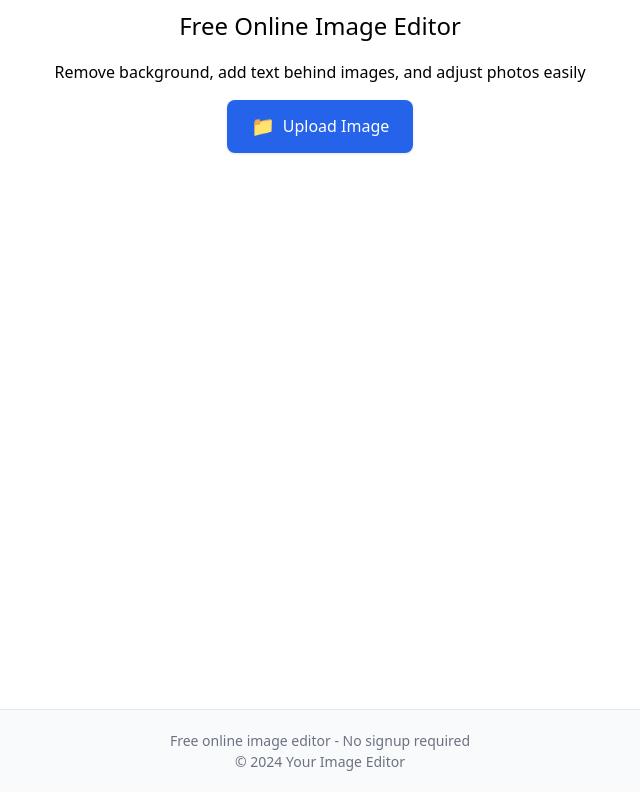
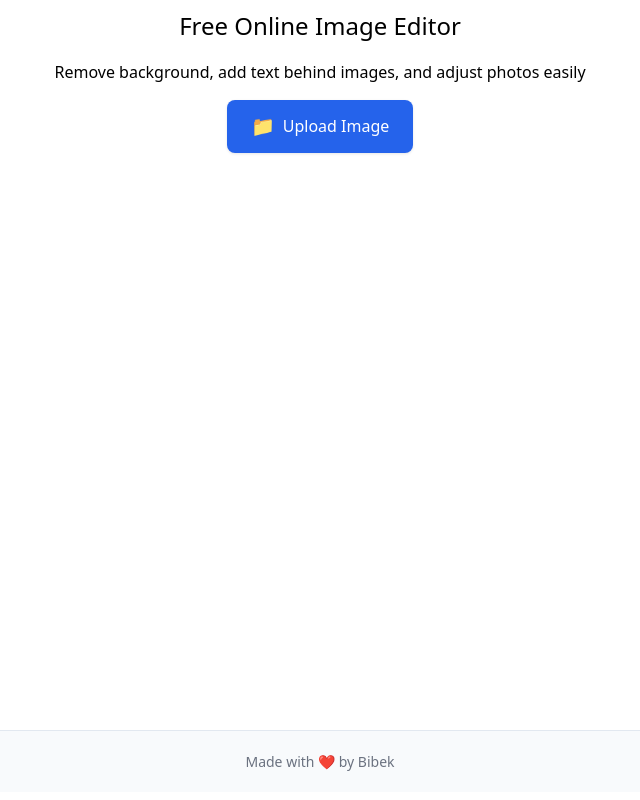
Before and after one commit to Bibek227/Image-editor, a React (Vite) app: page / in a window 1280 px wide. Shown: the whole page, without its empty margins (320-960 px from the left). Built offline with nearby package versions, Linux system fonts and the light colour scheme.

Commit message:
Update footer content in App component. Changed footer text to reflect new branding with "Made with ❤️ by Bibek" and removed previous copyright notice. This enhances the personalization of the application.

```diff
--- a/src/App.jsx
+++ b/src/App.jsx
@@ -666,8 +666,7 @@ function App() {
       )}
 
       <footer className="editor-footer">
-        <p>Free online image editor - No signup required</p>
-        <p>© {new Date().getFullYear()} Your Image Editor</p>
+        <p>Made with ❤️ by Bibek</p>
       </footer>
     </div>
   )
```
